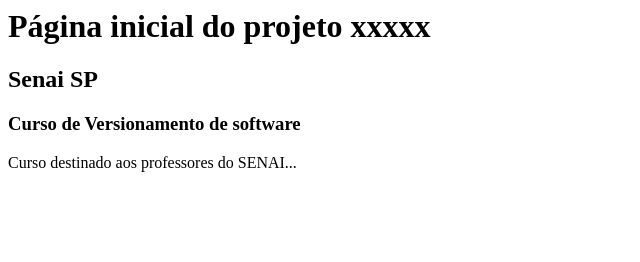
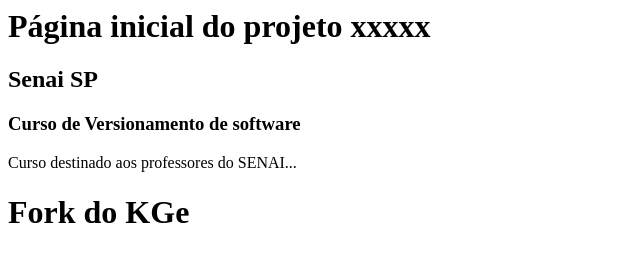
Before and after one commit to juniorgarcia81/projeto-turma2, a plain HTML site: page index.html in a window 1280 px wide. Shown: the whole page, without its empty margins (0-640 px from the left). Drawn offline with Linux system fonts and the light colour scheme.

Commit message:
Update index.html
Adicionado informacao de fork

```diff
--- a/index.html
+++ b/index.html
@@ -7,5 +7,7 @@
 	<h2>Senai SP</h2>
        <h3>Curso de Versionamento de software</h3>
        <p>Curso destinado aos professores do SENAI...</p>
+
+	  <h1> Fork do KGe </h1>
   </body>
 </html>
```
